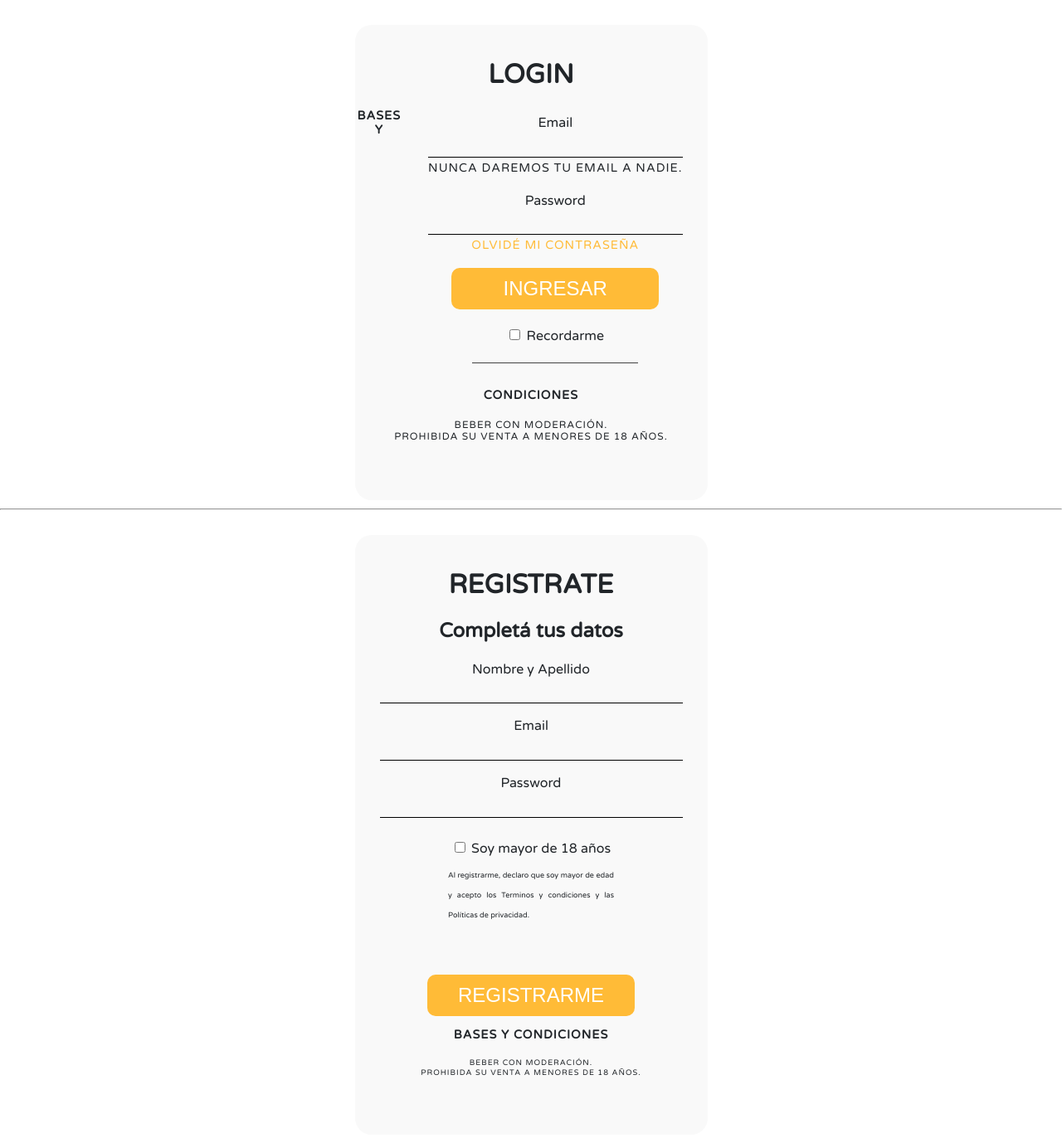
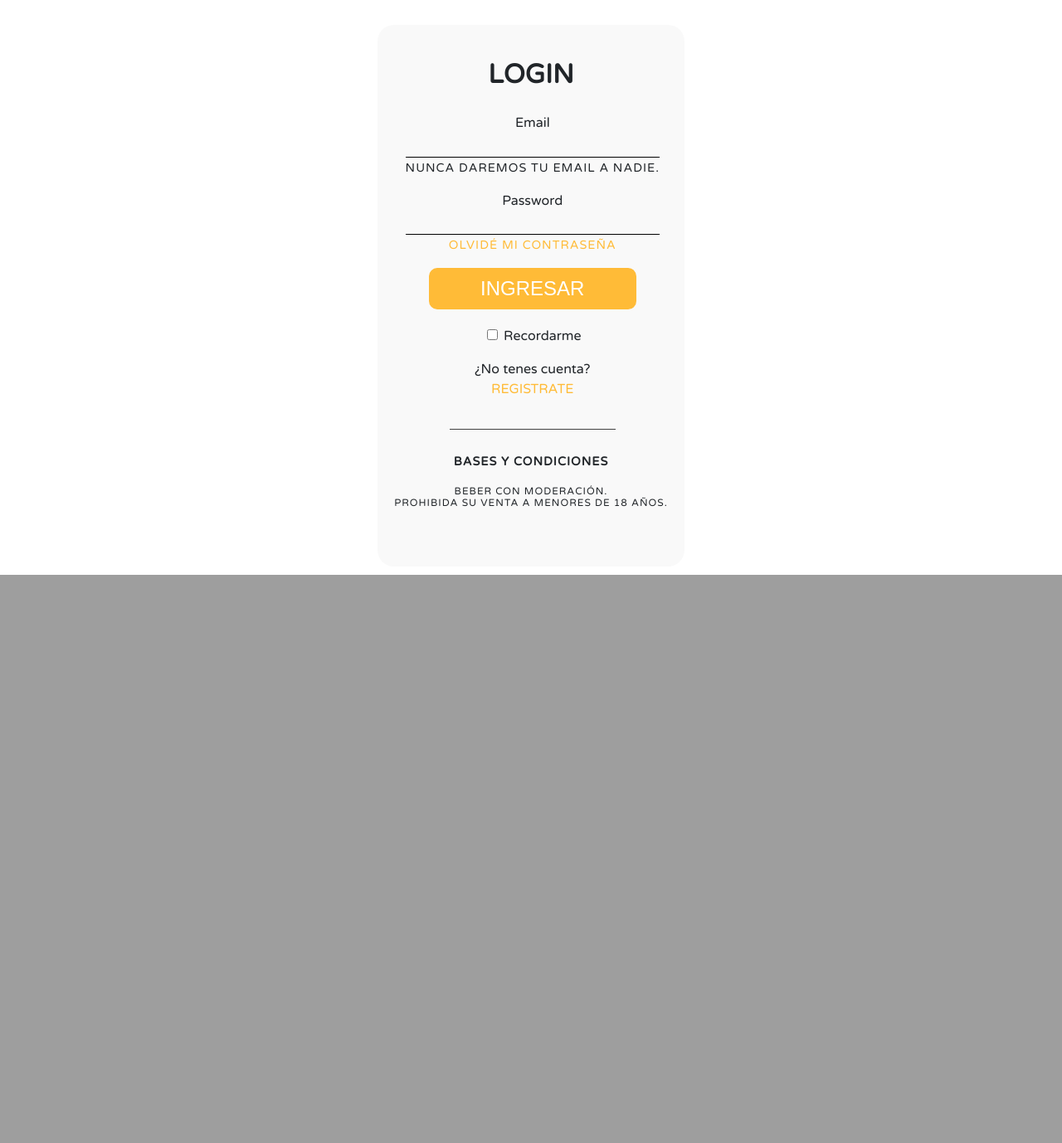
Before and after one commit to carigonz/jirafaBeer1, a PHP site: page /indexnew.html in a window 1280 px wide. Shown: the part 800-2178 px from the top of the page at 83% size. After the commit the page ends 1493 px from the top, so only its background shows below. Run offline with PHP 8.4, Linux system fonts and the light colour scheme.

Commit message:
registro en pagina aparte

```diff
--- a/indexnew.html
+++ b/indexnew.html
@@ -6,7 +6,7 @@
     <meta http-equiv="X-UA-Compatible" content="ie=edge">
     <link rel="stylesheet" href="https://cdnjs.cloudflare.com/ajax/libs/font-awesome/4.7.0/css/font-awesome.min.css">
     <link rel="stylesheet" href="style.css">
-    <title>Prueba sin bootstrap</title>
+    <title>girafaBeer</title>
 </head>
 <body>
     <header>
@@ -55,6 +55,7 @@
           <div class="form-group form-check">
             <input type="checkbox" class="form-check-input" id="Remember">
             <label class="form-check-label" for="Remember">Recordarme</label>
+            <p>¿No tenes cuenta?<a class="refe-signup" href="SignUpNew.html">REGISTRATE</a></p>
           </div>
 
         </form>
@@ -63,35 +64,7 @@
           <p>Beber con moderación. <br>Prohibida su venta a menores de 18 años.</p>
         </div>
       </div>
-      <hr>
-      <div class="formulario_SignUp">
-            <h1>REGISTRATE</h1>
-            <h2>Completá tus datos</h2>
-            <form action="#" method="post" class="SignUp">
-              <div class="form-group">
-                <label for="InputSignUpName">Nombre y Apellido</label>
-                <input type="text" class="form-control" id="InputSignUpName">
-              </div>
-              <div class="form-group">
-                <label for="InputEmailSignup">Email</label>
-                <input type="email" class="form-control" id="InputEmailSignup" aria-describedby="emailHelp">
-              </div>
-              <div class="form-group">
-                <label for="InputPassSignUp">Password</label>
-                <input type="password" class="ui-form__input"maxlength="20" tabindex="17" autocapitalize="none" spellcheck="false" autocorrect="off" autocomplete="off" data-uid="5"  id="InputPassSignUp">
-              </div>
-              <div class="form-group form-adult">
-                <input type="checkbox" class="form-check-Adult" id="Adult">
-                <label class="form-check-label" for="adult">Soy mayor de 18 años</label>
-                <p class="Term_Conditions">Al registrarme, declaro que soy mayor de edad y acepto los Terminos y condiciones y las Políticas de privacidad.</p>
-              </div>
-              <button type="submit" class="SignUp-primary">Registrarme</button>
-            </form>
-            <div class="nota">
-              <h3 class="sub-text">Bases y Condiciones<h3>
-              <p>Beber con moderación. <br>Prohibida su venta a menores de 18 años.</p>
-            </div>
-          </div>
+
     </main>
     <script>
         function myFunction() {
--- a/style.css
+++ b/style.css
@@ -144,7 +144,7 @@ font-family: 'Varela Round', 'Courier New', Courier, monospace;
   color: rgb(33, 37, 41);
   display: block;
   text-align: center;
-  width: 425px;
+  width: 370px;
   margin: 0 auto;
   margin-top: 30px;
   margin-bottom: 10px;
@@ -230,9 +230,14 @@ div.form-group.form-check {
   border-bottom: solid 0.5px;
   border-color: rgb(65, 65, 65);
 }
+.refe-signup{
+  color: #ffbb37;
+}
+.refe-signup:hover{
+  color: #faeb14;
+}
 
-
-/* Signup form */
+  /* Signup form */
 .formulario_SignUp{
   background-color: rgba(244, 244, 244, 0.5);
   border-radius: 20px;
@@ -356,7 +361,7 @@ div.form-group.form-adult {
 
   /* The "responsive" class is added to the topnav with JavaScript when the user clicks on the icon. This class makes the topnav look good on small screens (display the links vertically instead of horizontally) */
   @media screen and (max-width: 600px) {
-    .topnav.responsive {position: relative;}
+    .topnav.responsive {position: fixed;}
     .topnav.responsive a.icon {
       position: absolute;
       right: 0;
```
